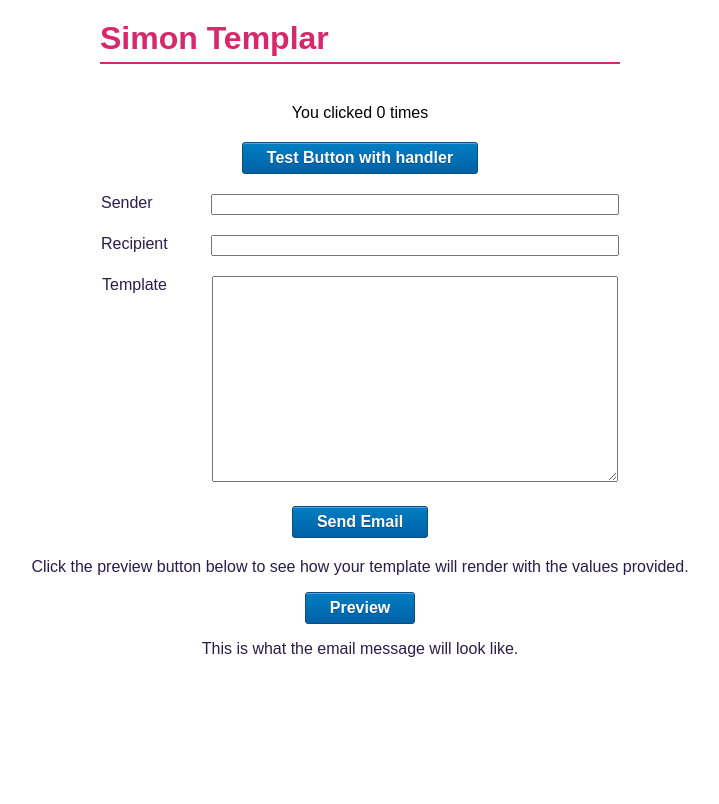
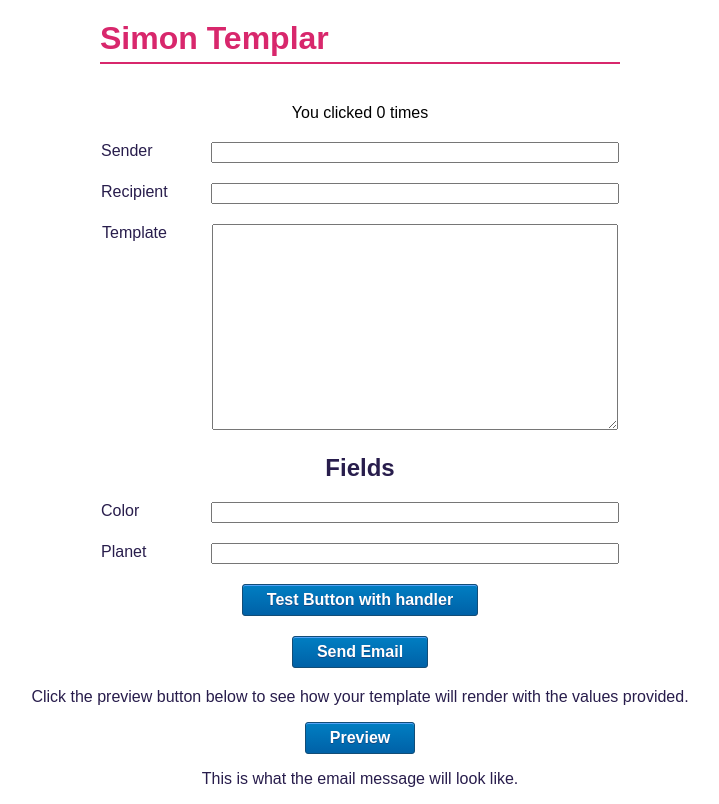
Before and after one commit to alexisbellido/email-template, a React (Create React App) app in the folder react/simon-templar/: page / in a window 1280 px wide. Shown: the whole page, without its empty margins (280-999 px from the left). Built offline with nearby package versions, Linux system fonts and the light colour scheme.

Commit message:
some install instructions and public docker image

```diff
--- a/react/simon-templar/src/components/Builder/index.js
+++ b/react/simon-templar/src/components/Builder/index.js
@@ -11,9 +11,6 @@ const Builder = (props) => {
     return (
         <form className="builder">
             <div>
-                <button onClick={(e) => handleButton(e)}>Test Button with handler</button>
-            </div>
-            <div>
                 <label>Sender</label>
                 <input type="text" name="sender" />
             </div>
@@ -25,6 +22,18 @@ const Builder = (props) => {
                 <label>Template</label>
                 <textarea value="" onChange={() => false} />
             </div>
+            <h2>Fields</h2>
+            <div>
+                <label>Color</label>
+                <input type="text" name="color" />
+            </div>
+            <div>
+                <label>Planet</label>
+                <input type="text" name="planet" />
+            </div>
+            <div>
+                <button onClick={(e) => handleButton(e)}>Test Button with handler</button>
+            </div>
             <div>
                 <button>Send Email</button>
                 <p className="hidden notification">Your message was sent</p>
```
Also changed, not shown: 2 other files (tests, documents, lock files or other folders).
